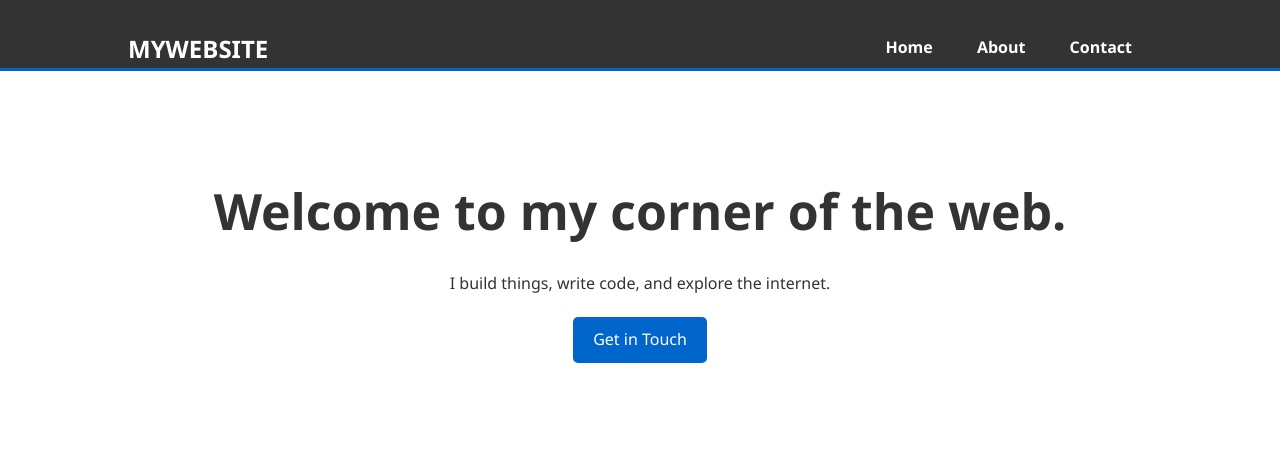
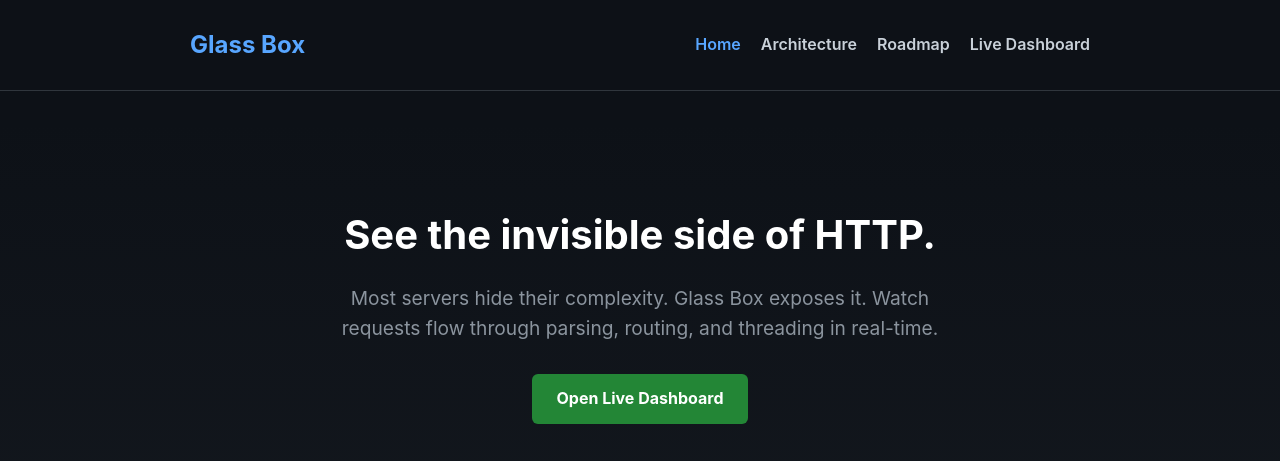
Before and after one commit to z10n-dev/BuildYourOwnWebserver, a web app: page / in a window 1280 px wide. Shown: the top 461 px of the page. Run offline with its HTML, style and script files only (its server is not run), Linux system fonts and the light colour scheme; data that the repository does not hold is empty.

Commit message:
expand the website with ai

```diff
--- a/src/main/java/com/ns/webserver/HTTP1Handler.java
+++ b/src/main/java/com/ns/webserver/HTTP1Handler.java
@@ -13,8 +13,9 @@ public class HTTP1Handler extends AbstractHandler {
         try {
             HTTPRequest request = HTTPRequestHandler.parseHTTPRequest(socket);
             System.out.println(request);
-            HTTPResponseHandler responseHandler = new HTTPResponseHandler("/app/static");
-            responseHandler.handleRequest(request, socket);
+            HTTPResponseHandler responseHandlerApp = new HTTPResponseHandler("/app/static");
+            HTTPResponseHandler responseHandlerLocal = new HTTPResponseHandler("src/main/resources/static");
+            responseHandlerApp.handleRequest(request, socket);
         } catch (Exception e) {
             System.out.println(e.getMessage());
         }
--- a/src/main/resources/static/index.html
+++ b/src/main/resources/static/index.html
@@ -3,46 +3,77 @@
 <head>
     <meta charset="UTF-8">
     <meta name="viewport" content="width=device-width, initial-scale=1.0">
-    <title>My Simple Website</title>
+    <title>Glass Box - Educational Server</title>
     <link rel="stylesheet" href="style.css">
+    <script>
+        alert("This Webseite is AI generated. It will be replaced with real content soon.");
+    </script>
 </head>
 <body>
 
 <header>
     <div class="container">
-        <h1 class="logo">MyWebsite</h1>
+        <a href="index.html" class="logo">Glass Box</a>
         <nav>
             <ul>
-                <li><a href="#home">Home</a></li>
-                <li><a href="#about">About</a></li>
-                <li><a href="#contact">Contact</a></li>
+                <li><a href="index.html" class="active">Home</a></li>
+                <li><a href="architecture.html">Architecture</a></li>
+                <li><a href="roadmap.html">Roadmap</a></li>
+                <li><a href="dashboard.html">Live Dashboard</a></li>
             </ul>
         </nav>
     </div>
 </header>
 
-<section id="home" class="hero">
+<section class="hero">
     <div class="container">
-        <h2>Welcome to my corner of the web.</h2>
-        <p>I build things, write code, and explore the internet.</p>
-        <a href="#contact" class="btn">Get in Touch</a>
+        <h2>See the invisible side of HTTP.</h2>
+        <p>
+            Most servers hide their complexity. Glass Box exposes it.
+            Watch requests flow through parsing, routing, and threading in real-time.
+        </p>
+        <a href="dashboard.html" class="cta-button">Open Live Dashboard</a>
+
+        <img src="https://mdn.github.io/shared-assets/images/diagrams/http/overview/fetching-a-page.svg" alt="Server Preview" style="width:100%; border-radius:8px; margin-top:40px; border:1px solid #30363d;">
     </div>
 </section>
 
-<section id="about" class="content-section">
+<section class="features-section">
     <div class="container">
-        <h3>About Me</h3>
-        <p>
-            This is a simple paragraph about who you are. You can edit this text
-            in your HTML file. This layout is responsive, meaning it will look
-            good on mobile phones and desktop computers.
-        </p>
+        <h3>Why this project?</h3>
+        <p style="color: #8b949e;">Built strictly with Java Standard Library. No Spring, No Netty, No Magic.</p>
+
+        <div class="features-grid">
+            <div class="feature-card">
+                <span class="feature-icon">🔍</span>
+                <h4>Transparent Logic</h4>
+                <p>We don't hide the complexity. From raw byte parsing to thread management, every step is visualized.</p>
+            </div>
+
+            <div class="feature-card">
+                <span class="feature-icon">⚡</span>
+                <h4>Multithreaded</h4>
+                <p>Implements a custom <code>ExecutorService</code> strategy to handle concurrent connections efficiently.</p>
+            </div>
+
+            <div class="feature-card">
+                <span class="feature-icon">📊</span>
+                <h4>Real-Time SSE</h4>
+                <p>Uses Server-Sent Events to push internal server state to the frontend dashboard instantly.</p>
+            </div>
+
+            <div class="feature-card">
+                <span class="feature-icon">🛠️</span>
+                <h4>Zero Dependencies</h4>
+                <p>Built entirely from scratch using `java.net.Socket` and `java.io` to understand the fundamentals.</p>
+            </div>
+        </div>
     </div>
 </section>
 
 <footer>
     <div class="container">
-        <p>&copy; 2024 My Simple Website. All rights reserved.</p>
+        <p>&copy; 2026 Glass Box Project. Built for education.</p>
     </div>
 </footer>
 
--- a/src/main/resources/static/style.css
+++ b/src/main/resources/static/style.css
@@ -1,99 +1,100 @@
-/* General Setup */
-* {
-    margin: 0;
-    padding: 0;
-    box-sizing: border-box;
+:root {
+    --bg-color: #0d1117; /* GitHub Dark Dimmed */
+    --card-bg: #161b22;
+    --text-main: #c9d1d9;
+    --accent: #58a6ff;
+    --border: #30363d;
+    --success: #238636;
 }
 
 body {
-    font-family: 'Segoe UI', Tahoma, Geneva, Verdana, sans-serif;
+    font-family: -apple-system, BlinkMacSystemFont, "Segoe UI", Helvetica, Arial, sans-serif;
+    background-color: var(--bg-color);
+    color: var(--text-main);
+    margin: 0;
     line-height: 1.6;
-    color: #333;
-    background-color: #f4f4f4;
 }
 
-.container {
-    width: 80%;
-    margin: auto;
-    overflow: hidden;
-    max-width: 1100px;
+/* Layout */
+.container { max-width: 900px; margin: 0 auto; padding: 0 20px; }
+header { border-bottom: 1px solid var(--border); padding: 1rem 0; margin-bottom: 2rem; }
+header .container { display: flex; justify-content: space-between; align-items: center; }
+
+/* Navigation */
+.logo { font-size: 1.5rem; font-weight: bold; color: var(--accent); text-decoration: none; }
+nav ul { list-style: none; display: flex; gap: 20px; padding: 0; }
+nav a { color: var(--text-main); text-decoration: none; font-weight: 600; }
+nav a:hover, nav a.active { color: var(--accent); }
+
+/* Components */
+.card { background: var(--card-bg); border: 1px solid var(--border); border-radius: 6px; padding: 20px; margin-bottom: 20px; }
+h2, h3 { color: #fff; margin-top: 0; }
+
+/* Roadmap Specifics */
+.milestone-header { display: flex; justify-content: space-between; align-items: center; margin-bottom: 10px; }
+.progress-bar { background: #30363d; height: 10px; border-radius: 5px; overflow: hidden; margin-bottom: 15px; }
+.progress-fill { height: 100%; background: var(--success); }
+.task-list { list-style: none; padding: 0; }
+.task-list li { padding: 5px 0; border-bottom: 1px solid var(--border); font-size: 0.9rem; }
+.task-list li::before { content: "☐ "; font-weight: bold; color: var(--text-main); }
+.task-list li.done::before { content: "☑ "; color: var(--success); }
+
+/* Dashboard Grid */
+.dashboard-grid { display: grid; grid-template-columns: 1fr 1fr; gap: 20px; }
+.metric-box { text-align: center; padding: 40px; border: 2px dashed var(--border); color: #8b949e; }
+
+/* --- Add to the bottom of style.css --- */
+
+/* Hero Section Enhancements */
+.hero {
+    text-align: center;
+    padding: 80px 0;
+    background: linear-gradient(180deg, var(--bg-color) 0%, #1c2128 100%);
 }
 
-/* Header & Navigation */
-header {
-    background: #333;
-    color: #fff;
-    padding-top: 30px;
-    min-height: 70px;
-    border-bottom: 3px solid #0066cc;
-}
+.hero h2 { font-size: 2.5rem; margin-bottom: 1rem; }
+.hero p { font-size: 1.2rem; color: #8b949e; max-width: 600px; margin: 0 auto 30px auto; }
 
-header .logo {
-    float: left;
-    font-size: 24px;
-    text-transform: uppercase;
-}
-
-header nav {
-    float: right;
-    margin-top: 5px;
-}
-
-header nav ul li {
-    display: inline;
-    padding: 0 20px;
-}
-
-header nav a {
-    color: #fff;
+.cta-button {
+    display: inline-block;
+    background-color: var(--success);
+    color: white;
+    padding: 12px 24px;
+    border-radius: 6px;
     text-decoration: none;
     font-weight: bold;
+    transition: background 0.2s;
 }
+.cta-button:hover { background-color: #2da44e; }
 
-header nav a:hover {
-    color: #0066cc;
+/* Features Grid */
+.features-section { padding: 60px 0; }
+.features-grid {
+    display: grid;
+    grid-template-columns: repeat(auto-fit, minmax(250px, 1fr));
+    gap: 20px;
+    margin-top: 30px;
 }
+.feature-card {
+    background: var(--card-bg);
+    border: 1px solid var(--border);
+    padding: 30px;
+    border-radius: 6px;
+    transition: transform 0.2s;
+}
+.feature-card:hover { transform: translateY(-5px); border-color: var(--accent); }
+.feature-icon { font-size: 2rem; margin-bottom: 15px; display: block; }
 
-/* Hero Section */
-.hero {
-    background: #fff;
-    text-align: center;
-    padding: 100px 0;
-    margin-bottom: 20px;
+/* Server Visual/Image Area */
+.server-visual {
+    margin-top: 40px;
+    padding: 20px;
+    background: #000;
+    border: 1px solid var(--border);
+    border-radius: 8px;
+    font-family: 'Courier New', monospace;
+    color: var(--success);
+    text-align: left;
+    overflow-x: auto;
+    box-shadow: 0 0 20px rgba(0,0,0,0.5);
 }
-
-.hero h2 {
-    font-size: 50px;
-    margin-bottom: 20px;
-}
-
-.btn {
-    display: inline-block;
-    background: #0066cc;
-    color: #fff;
-    padding: 10px 20px;
-    text-decoration: none;
-    border-radius: 5px;
-    margin-top: 20px;
-}
-
-.btn:hover {
-    background: #004488;
-}
-
-/* Content Section */
-.content-section {
-    padding: 20px 0;
-    background: #fff;
-    margin-bottom: 20px;
-    text-align: center;
-}
-
-/* Footer */
-footer {
-    background: #333;
-    color: #fff;
-    text-align: center;
-    padding: 20px;
-    margin-top: 20px;
-}
```
Also changed, not shown: src/main/resources/static/architecture.html (added, +66 -0 lines), src/main/resources/static/dashboard.html (added, +64 -0 lines), src/main/resources/static/roadmap.html (added, +85 -0 lines).
